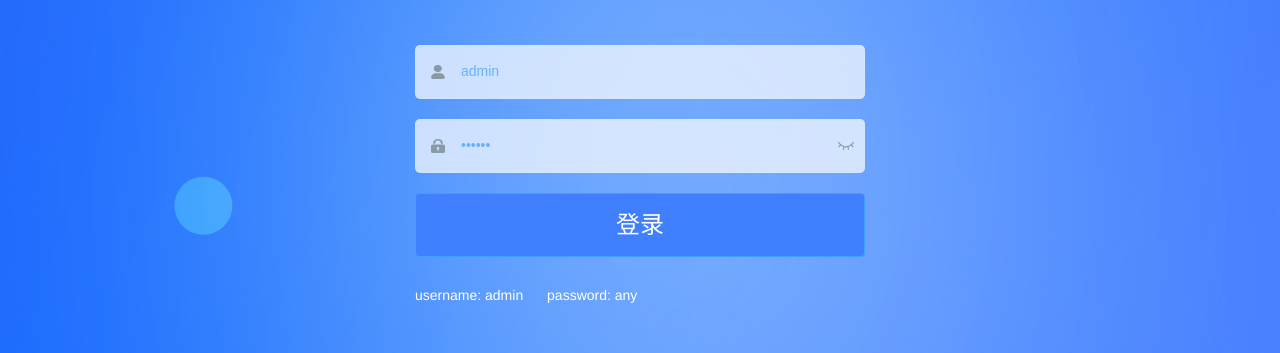
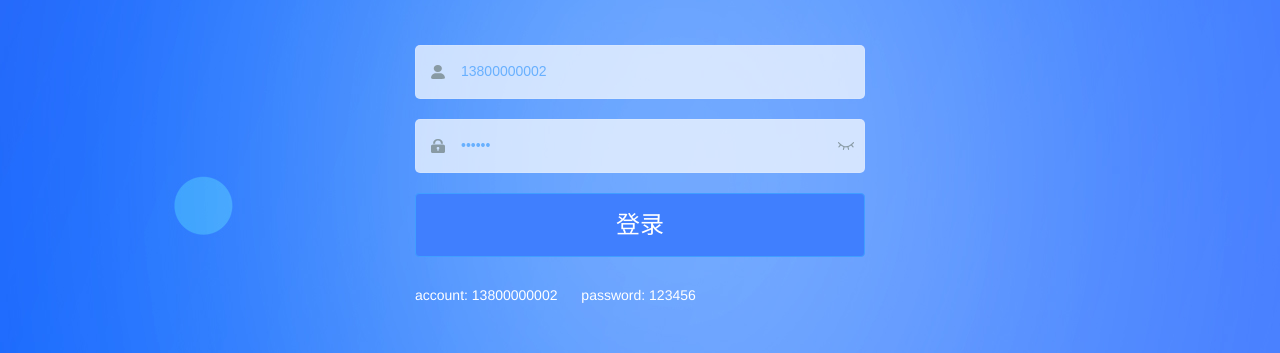
Before and after one commit to rosyzoe/HRMS, a Vue app: page /#/login in a window 1280 px wide. Shown: the part 206-559 px from the top of the page. Built offline with nearby package versions, Linux system fonts and the light colour scheme.

Commit message:
登录模块-内容调整(表单绑定的数据/变量名称)&自定义校验手机号和密码

```diff
--- a/src/utils/validate.js
+++ b/src/utils/validate.js
@@ -11,10 +11,10 @@ export function isExternal(path) {
 }
 
 /**
- * @param {string} str
- * @returns {Boolean}
+ * 验证手机号
+ * @param {string} str 账号-手机号
+ * @returns {Boolean} 通过校验为true, 否则为false
  */
-export function validUsername(str) {
-  const valid_map = ['admin', 'editor']
-  return valid_map.indexOf(str.trim()) >= 0
+export function validMobile(str) {
+  return /^1[3-9]\d{9}$/.test(str)
 }
--- a/src/views/login/index.vue
+++ b/src/views/login/index.vue
@@ -18,15 +18,15 @@
       </div>
 
       <!-- 手机号 -->
-      <el-form-item prop="username">
+      <el-form-item prop="mobile">
         <span class="svg-container">
           <svg-icon icon-class="user" />
         </span>
         <el-input
-          ref="username"
-          v-model="loginForm.username"
-          placeholder="Username"
-          name="username"
+          ref="mobile"
+          v-model="loginForm.mobile"
+          placeholder="请输入手机号"
+          name="mobile"
           type="text"
           tabindex="1"
           auto-complete="on"
@@ -43,7 +43,7 @@
           ref="password"
           v-model="loginForm.password"
           :type="passwordType"
-          placeholder="Password"
+          placeholder="请输入密码"
           name="password"
           tabindex="2"
           auto-complete="on"
@@ -68,41 +68,44 @@
 
       <!-- 底部文字提示 -->
       <div class="tips">
-        <span style="margin-right: 20px">username: admin</span>
-        <span> password: any</span>
+        <span style="margin-right: 20px">account: 13800000002</span>
+        <span> password: 123456</span>
       </div>
     </el-form>
   </div>
 </template>
 
 <script>
-import { validUsername } from '@/utils/validate'
+import { validMobile } from '@/utils/validate'
 
 export default {
   name: 'Login',
   data() {
-    const validateUsername = (rule, value, callback) => {
-      if (!validUsername(value)) {
-        callback(new Error('Please enter the correct user name'))
+    // 自定义校验手机号
+    const validateMobile = (rule, value, callback) => {
+      if (!validMobile(value)) {
+        callback(new Error('请输入正确的手机号!'))
       } else {
         callback()
       }
     }
+
+    // 自定义校验密码
     const validatePassword = (rule, value, callback) => {
       if (value.length < 6) {
-        callback(new Error('The password can not be less than 6 digits'))
+        callback(new Error('密码不能少于6位!'))
       } else {
         callback()
       }
     }
     return {
       loginForm: {
-        username: 'admin',
-        password: '111111'
+        mobile: '13800000002',
+        password: '123456'
       },
       loginRules: {
-        username: [
-          { required: true, trigger: 'blur', validator: validateUsername }
+        mobile: [
+          { required: true, trigger: 'blur', validator: validateMobile }
         ],
         password: [
           { required: true, trigger: 'blur', validator: validatePassword }
@@ -199,6 +202,10 @@ $cursor: #68b0fe; // 将输入框光标改成蓝色
     border-radius: 5px;
     color: #454545;
   }
+
+  .el-form-item__error {
+    font-size: 14px;
+  }
 }
 </style>
 
```
